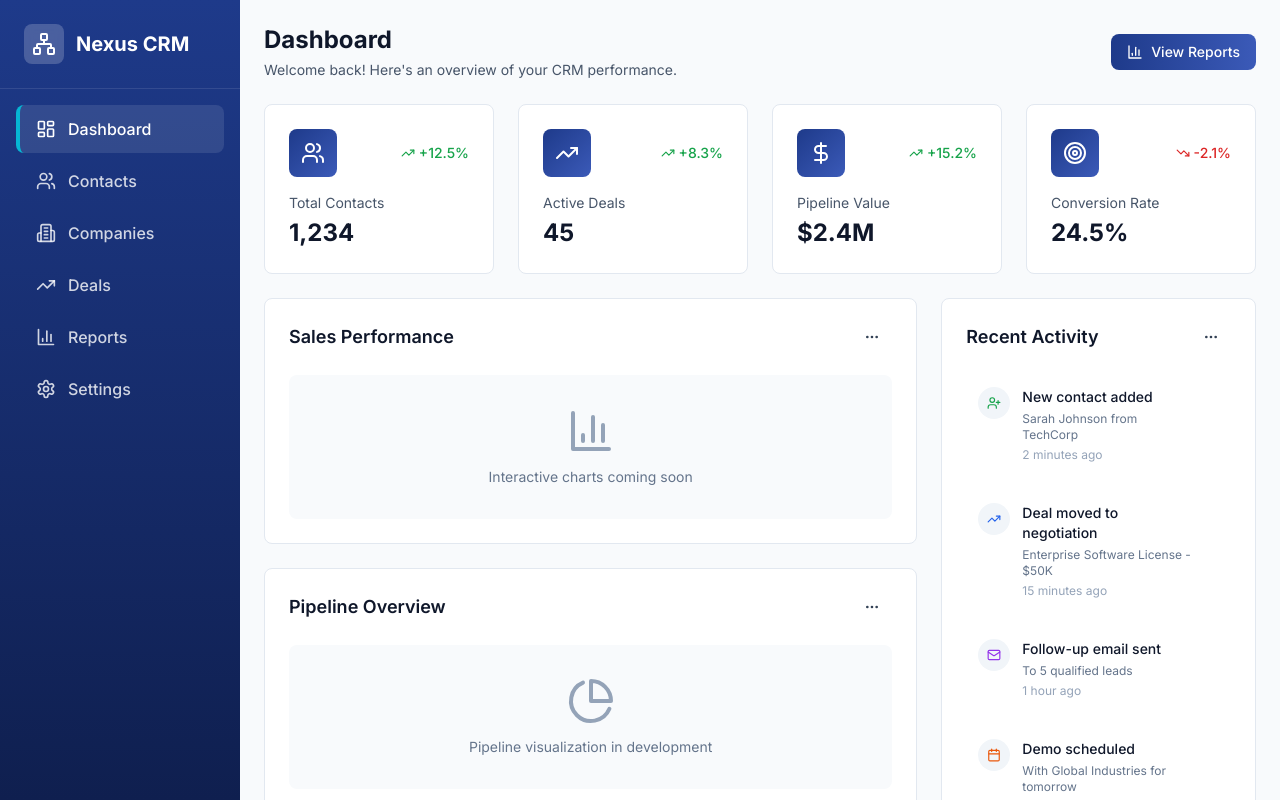
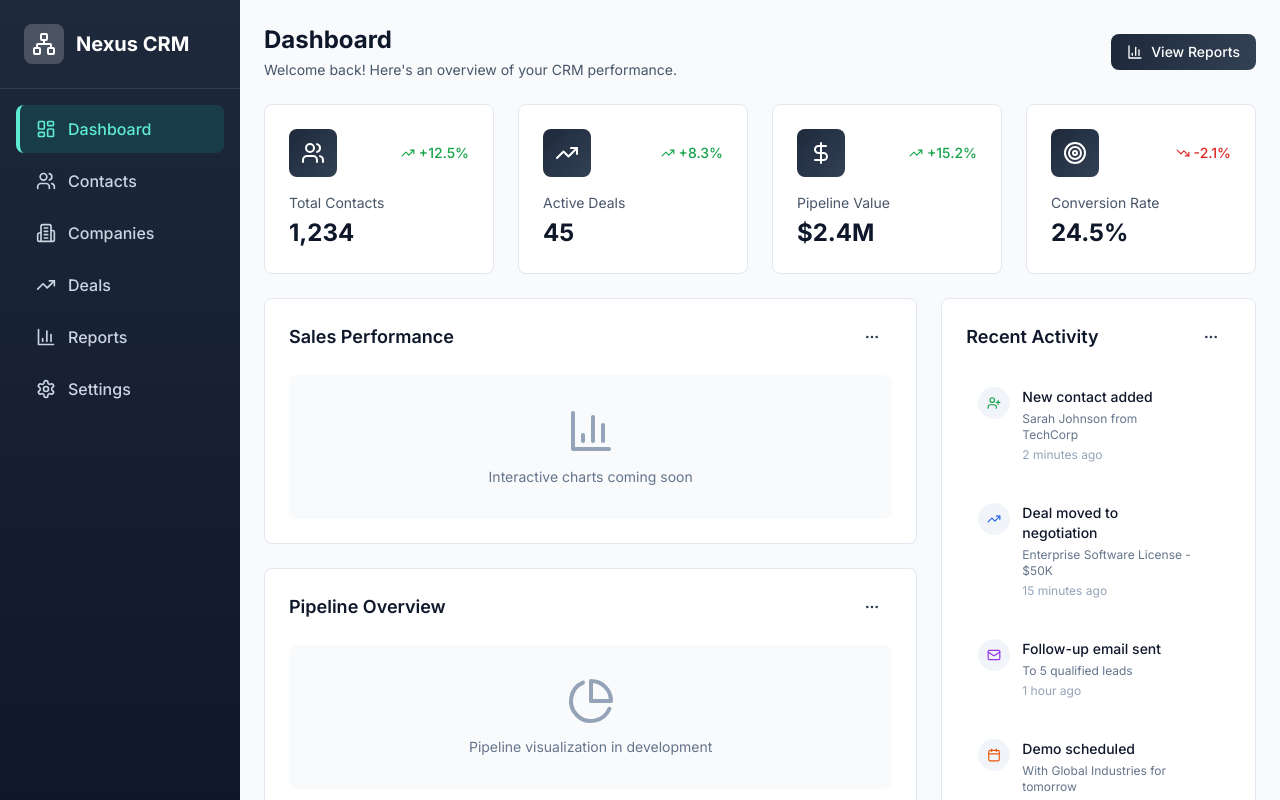
Before and after one commit to apper-canvas/onyx-nexus-iris, a React (Vite) app: page / in a window 1280 px wide. Built offline with nearby package versions, Linux system fonts and the light colour scheme.

Commit message:
Update website theme with modern slate/teal color scheme and dark sidebar styling

```diff
--- a/src/App.jsx
+++ b/src/App.jsx
@@ -16,7 +16,7 @@ function App() {
         pauseOnFocusLoss
         draggable
         pauseOnHover
-        theme="light"
+theme="dark"
       />
     </>
   );
--- a/src/components/organisms/Layout.jsx
+++ b/src/components/organisms/Layout.jsx
@@ -29,7 +29,7 @@ return (
           </div>
         </header>
 
-        <main className="flex-1 bg-slate-50 p-6 overflow-auto lg:pl-66">
+<main className="flex-1 bg-slate-50 p-6 overflow-auto">
           <div className="w-full max-w-7xl mx-auto">
             <Outlet />
           </div>
--- a/src/components/organisms/Sidebar.jsx
+++ b/src/components/organisms/Sidebar.jsx
@@ -23,8 +23,8 @@ const Sidebar = ({ isOpen, onClose }) => {
       )}
 
       {/* Sidebar - Mobile (Transform Overlay) */}
-      <aside className={cn(
-        "fixed top-0 left-0 h-full w-60 bg-gradient-to-b from-primary to-primary-dark z-50",
+<aside className={cn(
+        "fixed top-0 left-0 h-full w-60 bg-gradient-to-b from-slate-800 to-slate-900 z-50",
         "transform transition-transform duration-300 ease-in-out lg:hidden",
         isOpen ? "translate-x-0" : "-translate-x-full"
       )}>
@@ -47,12 +47,12 @@ const Sidebar = ({ isOpen, onClose }) => {
             <NavLink
               key={item.path}
               to={`/${item.path}`}
-              onClick={onClose}
+onClick={onClose}
               className={({ isActive }) => cn(
                 "flex items-center gap-3 px-4 py-3 rounded-lg transition-all duration-200",
                 isActive
-                  ? "bg-white/10 text-white border-l-4 border-accent"
-                  : "text-white/80 hover:bg-white/5 hover:text-white border-l-4 border-transparent"
+                  ? "bg-teal-600/20 text-teal-300 border-l-4 border-accent"
+                  : "text-slate-300 hover:bg-slate-700/50 hover:text-white border-l-4 border-transparent"
               )}
             >
               <ApperIcon name={item.icon} size={20} />
@@ -63,7 +63,7 @@ const Sidebar = ({ isOpen, onClose }) => {
       </aside>
 
 {/* Sidebar - Desktop (Fixed) */}
-      <aside className="hidden lg:block fixed top-0 left-0 w-60 bg-gradient-to-b from-primary to-primary-dark min-h-screen z-40">
+<aside className="hidden lg:block fixed top-0 left-0 w-60 bg-gradient-to-b from-slate-800 to-slate-900 min-h-screen z-40">
         <div className="p-6 border-b border-white/10">
           <div className="flex items-center gap-3">
             <div className="w-10 h-10 bg-white/20 backdrop-blur-sm rounded-lg flex items-center justify-center">
@@ -78,11 +78,11 @@ const Sidebar = ({ isOpen, onClose }) => {
             <NavLink
               key={item.path}
               to={`/${item.path}`}
-              className={({ isActive }) => cn(
+className={({ isActive }) => cn(
                 "flex items-center gap-3 px-4 py-3 rounded-lg transition-all duration-200",
                 isActive
-                  ? "bg-white/10 text-white border-l-4 border-accent"
-                  : "text-white/80 hover:bg-white/5 hover:text-white border-l-4 border-transparent"
+                  ? "bg-teal-600/20 text-teal-300 border-l-4 border-accent"
+                  : "text-slate-300 hover:bg-slate-700/50 hover:text-white border-l-4 border-transparent"
               )}
             >
               <ApperIcon name={item.icon} size={20} />
--- a/src/index.css
+++ b/src/index.css
@@ -53,14 +53,14 @@ body {
 }
 
 ::-webkit-scrollbar-track {
-  background: #f1f5f9;
+  background: #1e293b;
 }
 
 ::-webkit-scrollbar-thumb {
-  background: #cbd5e1;
+  background: #475569;
   border-radius: 4px;
 }
 
 ::-webkit-scrollbar-thumb:hover {
-  background: #94a3b8;
+  background: #64748b;
 }
--- a/tailwind.config.js
+++ b/tailwind.config.js
@@ -6,18 +6,18 @@ export default {
   ],
   theme: {
     extend: {
-      colors: {
+colors: {
         primary: {
-          DEFAULT: "#1e3a8a",
-          light: "#3b5ab8",
-          dark: "#0f1f4f"
+          DEFAULT: "#1e293b",
+          light: "#334155",
+          dark: "#0f172a"
         },
         secondary: {
-          DEFAULT: "#0891b2",
-          light: "#06b6d4",
-          dark: "#0e7490"
+          DEFAULT: "#0d9488",
+          light: "#14b8a6",
+          dark: "#0f766e"
         },
-        accent: "#06b6d4"
+        accent: "#5eead4"
       },
       fontFamily: {
         sans: ["Inter", "system-ui", "sans-serif"]
```
